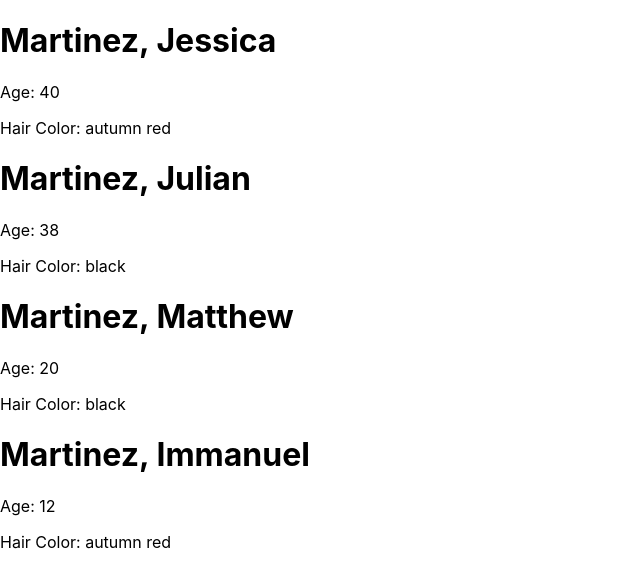
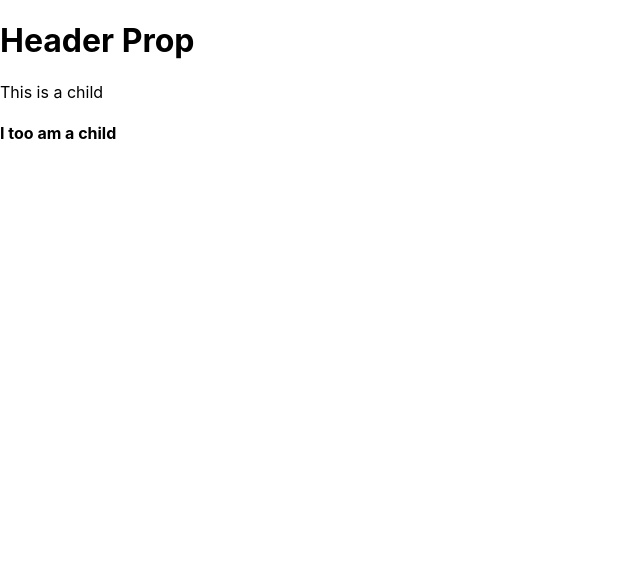
Before and after one commit to Julian-H-Martinez/react_work, a React (Create React App) app in the folder my-first-react-app/: page / in a window 1280 px wide. Shown: the top 588 px of the page, without its empty margins (0-640 px from the left). Built offline with nearby package versions, Linux system fonts and the light colour scheme.

Commit message:
finished understanding Children of a component and how I can use them

```diff
--- a/my-first-react-app/src/components/SomeClassComponent.js
+++ b/my-first-react-app/src/components/SomeClassComponent.js
@@ -4,12 +4,20 @@ class SomeClassComponent extends Component{
     render(){
         //  this refers to SomeClassComponent
         //  props refers to properties that can be passed
-        const {firstName, lastName} = this.props;
+        // const {firstName, lastName} = this.props;
+        const {header, children} = this.props;
         return (
+            // <div>
+            //     <h1>This is our first class component!</h1>
+            //     <h3>Welcome, {firstName} {lastName}</h3>
+            // </div>
             <div>
-                <h1>This is our first class component!</h1>
-                <h3>Welcome, {firstName} {lastName}</h3>
-            </div>)
+                <h1>
+                    {header}
+                </h1>
+                {children}
+            </div>
+        )
     }
 }
 
--- a/my-first-react-app/src/index.js
+++ b/my-first-react-app/src/index.js
@@ -10,21 +10,24 @@ const root = ReactDOM.createRoot(document.getElementById('root'));
 root.render(
   <React.StrictMode>
     {/*<App />*/}
-    {/*  <SomeClassComponent firstName = "Julian" lastName = {"Martinez"}/>*/}
-      <div>
-          <div>
-              <PersonCard firstName = "Jessica" lastName = {"Martinez"} age = {40} hairColor = "autumn red" />
-          </div>
-          <div>
-              <PersonCard firstName = "Julian" lastName = {"Martinez"} age = {38} hairColor = "black" />
-          </div>
-          <div>
-              <PersonCard firstName = "Matthew" lastName = {"Martinez"} age = {20} hairColor = "black" />
-          </div>
-          <div>
-              <PersonCard firstName = "Immanuel" lastName = {"Martinez"} age = {12} hairColor = "autumn red" />
-          </div>
-      </div>
+      <SomeClassComponent header = {"Header Prop"}>
+          <p>This is a child</p>
+          <h4>I too am a child</h4>
+      </SomeClassComponent>
+    {/*  <div>*/}
+    {/*      <div>*/}
+    {/*          <PersonCard firstName = "Jessica" lastName = {"Martinez"} age = {40} hairColor = "autumn red" />*/}
+    {/*      </div>*/}
+    {/*      <div>*/}
+    {/*          <PersonCard firstName = "Julian" lastName = {"Martinez"} age = {38} hairColor = "black" />*/}
+    {/*      </div>*/}
+    {/*      <div>*/}
+    {/*          <PersonCard firstName = "Matthew" lastName = {"Martinez"} age = {20} hairColor = "black" />*/}
+    {/*      </div>*/}
+    {/*      <div>*/}
+    {/*          <PersonCard firstName = "Immanuel" lastName = {"Martinez"} age = {12} hairColor = "autumn red" />*/}
+    {/*      </div>*/}
+    {/*  </div>*/}
   </React.StrictMode>
 );
 
```
